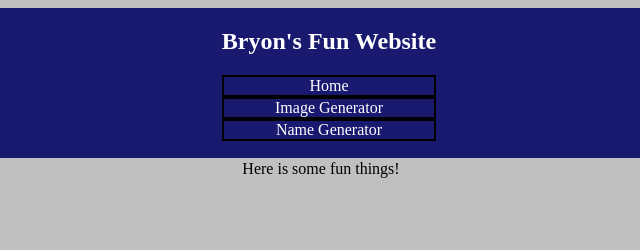
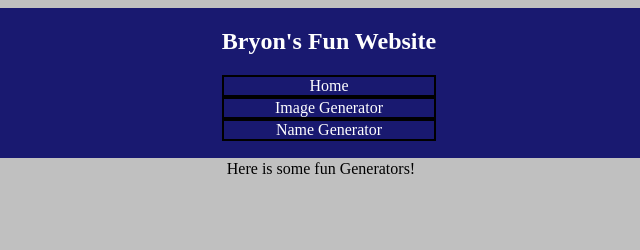
Before and after one commit to Bryonpectol/generator, a plain HTML site: page index.html in a window 1280 px wide. Shown: the top 250 px of the page, 319-959 px from the left. Drawn offline with Linux system fonts and the light colour scheme.

Commit message:
chanded the subheading

```diff
--- a/index.html
+++ b/index.html
@@ -22,7 +22,7 @@
 <br>
 
     <div class = "main">
-    <p>Here is some fun things!</p>
+    <p>Here is some fun Generators!</p>
     </div>
 <div class = "linkie-div">
     <a class = "linkie" href = "image-generator.html">Image Generator</a>
```
